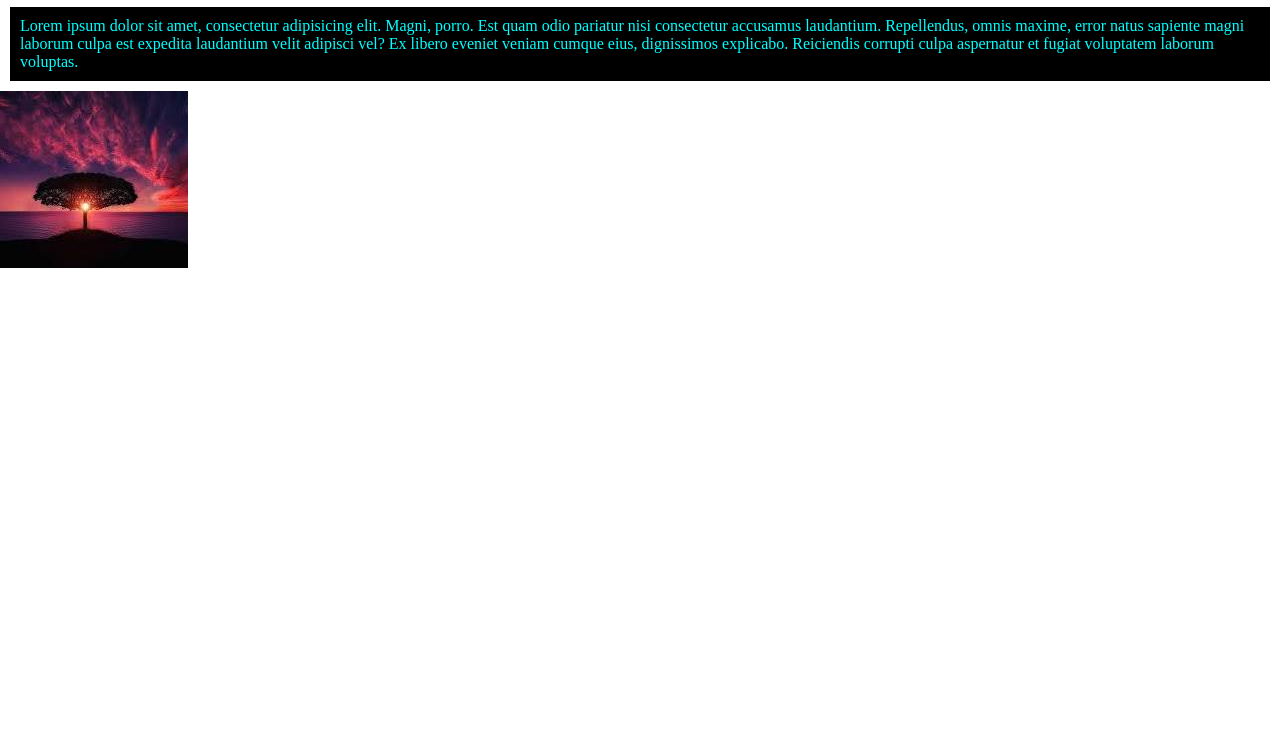
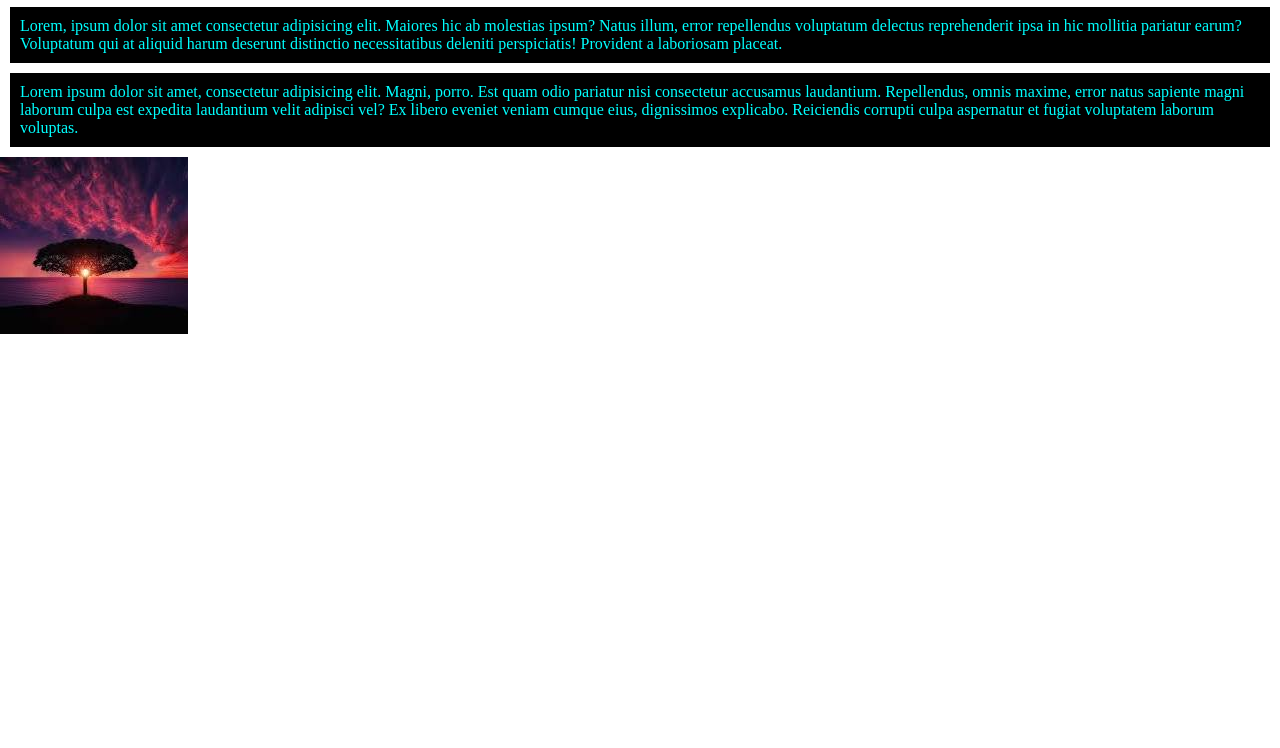
Before and after one commit to farrdin/First-portfolio, a plain HTML site: page index.html in a window 1280 px wide. Shown: the part 52-800 px from the top of the page. Drawn offline with Linux system fonts and the light colour scheme.

Commit message:
new para

```diff
--- a/index.html
+++ b/index.html
@@ -14,6 +14,14 @@
       <h2>Welcome to my website</h2>
     </header>
     <h3>This is Blog site</h3>
+
+    <p>
+      Lorem, ipsum dolor sit amet consectetur adipisicing elit. Maiores hic ab
+      molestias ipsum? Natus illum, error repellendus voluptatum delectus
+      reprehenderit ipsa in hic mollitia pariatur earum? Voluptatum qui at
+      aliquid harum deserunt distinctio necessitatibus deleniti perspiciatis!
+      Provident a laboriosam placeat.
+    </p>
     <p>
       Lorem ipsum dolor sit amet, consectetur adipisicing elit. Magni, porro.
       Est quam odio pariatur nisi consectetur accusamus laudantium. Repellendus,
```
